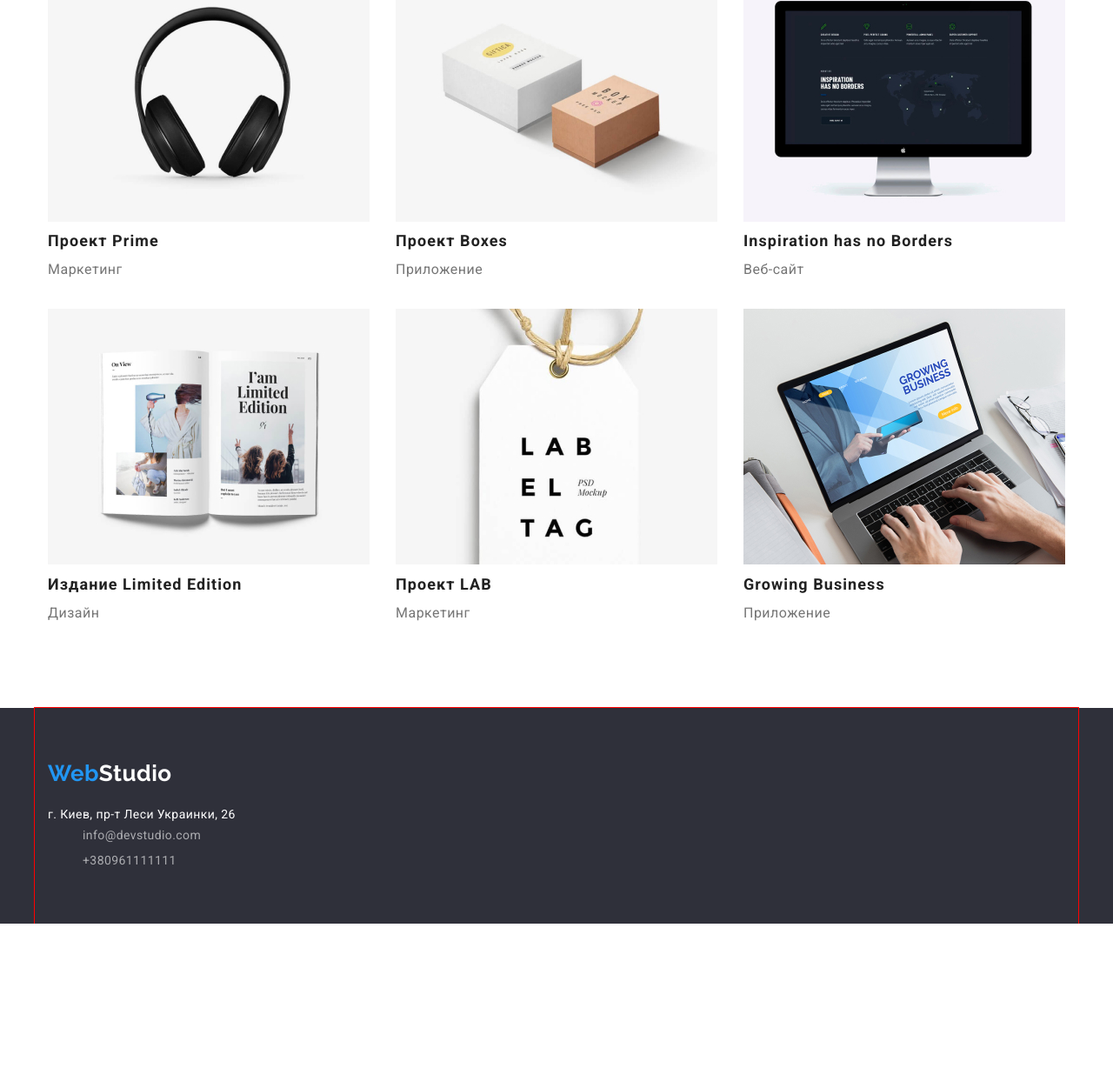
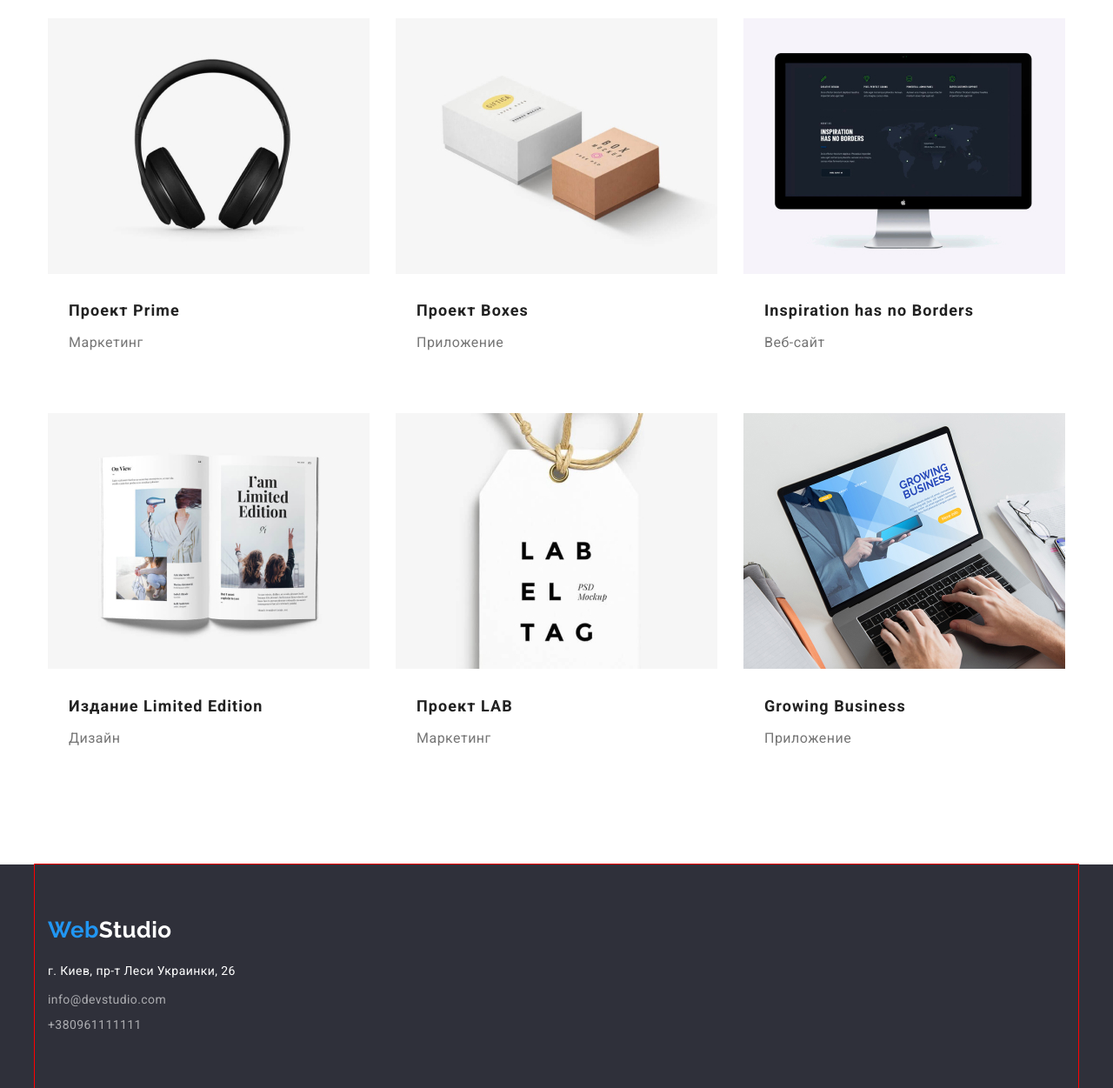
Before and after one commit to DOROSHYK/goit-markup-hw-03, a plain HTML site: page portfolio.html in a window 1280 px wide. Shown: the part 699-1950 px from the top of the page at 87% size. Before the commit the page ends 1761 px from the top, so only its background shows below. Drawn offline with nearby package versions, Linux system fonts and the light colour scheme.

Commit message:
правки дз3

```diff
--- a/css/styles.css
+++ b/css/styles.css
@@ -231,7 +231,11 @@ ul {
   margin-bottom: 0;
   text-align: center;
 
-  padding-bottom: 50px;
+  /* margin-bottom: 50px; */
+}
+
+.section .team-margin {
+  margin-bottom: 50px;
 }
 
 .out-work-img .img-work + .img-work {
@@ -387,6 +391,7 @@ ul {
   letter-spacing: 0.06em;
   margin-top: 0;
   margin-bottom: 0;
+  padding-bottom: 4px;
 }
 
 .examples {
@@ -419,9 +424,9 @@ ul {
   margin-top: 0;
   margin-bottom: 0;
 }
-.description {
-  margin-top: 0;
-  margin-bottom: 0;
+
+.examples-cont {
+  padding: 20px 24px;
 }
 
 /* footer*/
@@ -438,28 +443,32 @@ footer {
   padding-left: 15px;
   padding-right: 15px;
   margin-bottom: 0;
-
+  padding-bottom: 60px;
+  padding-top: 60px;
   outline: 1px solid red;
 }
 
 .logotype {
   margin-top: 0;
-  margin-bottom: 0;
-  padding-bottom: 20px;
-  padding-top: 60px;
+  margin-bottom: 20px;
+  padding-bottom: 0;
+  padding-top: 0;
 }
 
 .main-addres {
   margin-top: 0;
   margin-bottom: 0;
+  padding-left: 0;
 }
 
 .main-addres .mail-link {
-  padding-bottom: 6px;
+  margin-bottom: 6px;
+  margin-top: 9px;
 }
 
-.tell-link {
-  padding-bottom: 60px;
+.main-addres .tell-link {
+  padding-bottom: 0;
+  margin-bottom: 0;
 }
 
 footer .link {
@@ -477,5 +486,5 @@ footer .link:focus {
 
 footer .link.color {
   color: var(--white-bg-color);
-  padding-bottom: 9px;
+  padding-bottom: 0;
 }
--- a/portfolio.html
+++ b/portfolio.html
@@ -98,8 +98,10 @@
                     <li class="examples-work">
                         <a href="">
                             <img src="./img/portfolio/img1.jpg" alt="Веб-сайт" width="370" height="294">
+                            <div class="examples-cont">
                                 <h2 class="examples-title">Технокряк</h2>
                                 <p class="variety">Веб-сайт</p>
+                            </div>
                             <p class="description"></p>
                         </a>
 
@@ -108,8 +110,10 @@
                     <li class="examples-work">
                         <a href="">
                             <img src="./img/portfolio/img2.jpg" alt="Дизайн постера" width="370" height="294">
+                            <div class="examples-cont">
                                 <h2 class="examples-title">Постер New Orlean vs Golden Star</h2>
                                 <p class="variety">Дизайн</p>
+                            </div>
                             <p class="description"></p>
                         </a>
 
@@ -118,8 +122,10 @@
                     <li class="examples-work">
                         <a href="">
                             <img src="./img/portfolio/img3.jpg" alt="Приложение для ресторана" width="370" height="294">
+                            <div class="examples-cont">
                                 <h2 class="examples-title">Ресторан Seafood</h2>
                                 <p class="variety">Приложение</p>
+                            </div>
                             <p class="description"></p>
                         </a>
 
@@ -128,8 +134,10 @@
                     <li class="examples-work">
                         <a href="">
                             <img src="./img/portfolio/img4.jpg" alt="Маркетинг проект" width="370" height="294">
+                            <div class="examples-cont">
                                 <h2 class="examples-title">Проект Prime</h2>
                                 <p class="variety">Маркетинг</p>
+                            </div>
                             <p class="description"></p>
                         </a>
 
@@ -138,8 +146,10 @@
                     <li class="examples-work">
                         <a href="">
                             <img src="./img/portfolio/img5.jpg" alt="Приложение" width="370" height="294">
+                            <div class="examples-cont">
                                 <h2 class="examples-title">Проект Boxes</h2>
                                 <p class="variety">Приложение</p>
+                            </div>
                             <p class="description"></p>
                         </a>
 
@@ -148,8 +158,10 @@
                     <li class="examples-work">
                         <a href="">
                             <img src="./img/portfolio/img6.jpg" alt="Веб-сайт" width="370" height="294">
+                            <div class="examples-cont">
                                 <h2 class="examples-title">Inspiration has no Borders</h2>
                                 <p class="variety">Веб-сайт</p>
+                            </div>
                             <p class="description"></p>
                         </a>
 
@@ -158,8 +170,10 @@
                     <li class="examples-work">
                         <a href="">
                             <img src="./img/portfolio/img7.jpg" alt="Дизайн издания" width="370" height="294">
+                           <div class="examples-cont">
                                 <h2 class="examples-title">Издание Limited Edition</h2>
                                 <p class="variety">Дизайн</p>
+                           </div>
                             <p class="description"></p>
                         </a>
 
@@ -168,8 +182,10 @@
                     <li class="examples-work">
                         <a href="">
                             <img src="./img/portfolio/img8.jpg" alt="Маркетинг проект" width="370" height="294">
+                            <div class="examples-cont">
                                 <h2 class="examples-title">Проект LAB</h2>
                                 <P class="variety">Маркетинг</P>
+                            </div>
                             <p class="description"></p>
                         </a>
 
@@ -178,8 +194,10 @@
                     <li class="examples-work">
                         <a href="">
                             <img src="./img/portfolio/img9.jpg" alt="Приложение Growing Business" width="370" height="294">
+                            <div class="examples-cont">
                                 <h2 class="examples-title">Growing Business</h2>
                                 <p class="variety">Приложение</p>
+                            </div>
                             <p class="description"></p>
                         </a>
 
```
Also changed, not shown: index.html (+3 -3 lines). Lines whose indentation alone changed are shown as unchanged.
